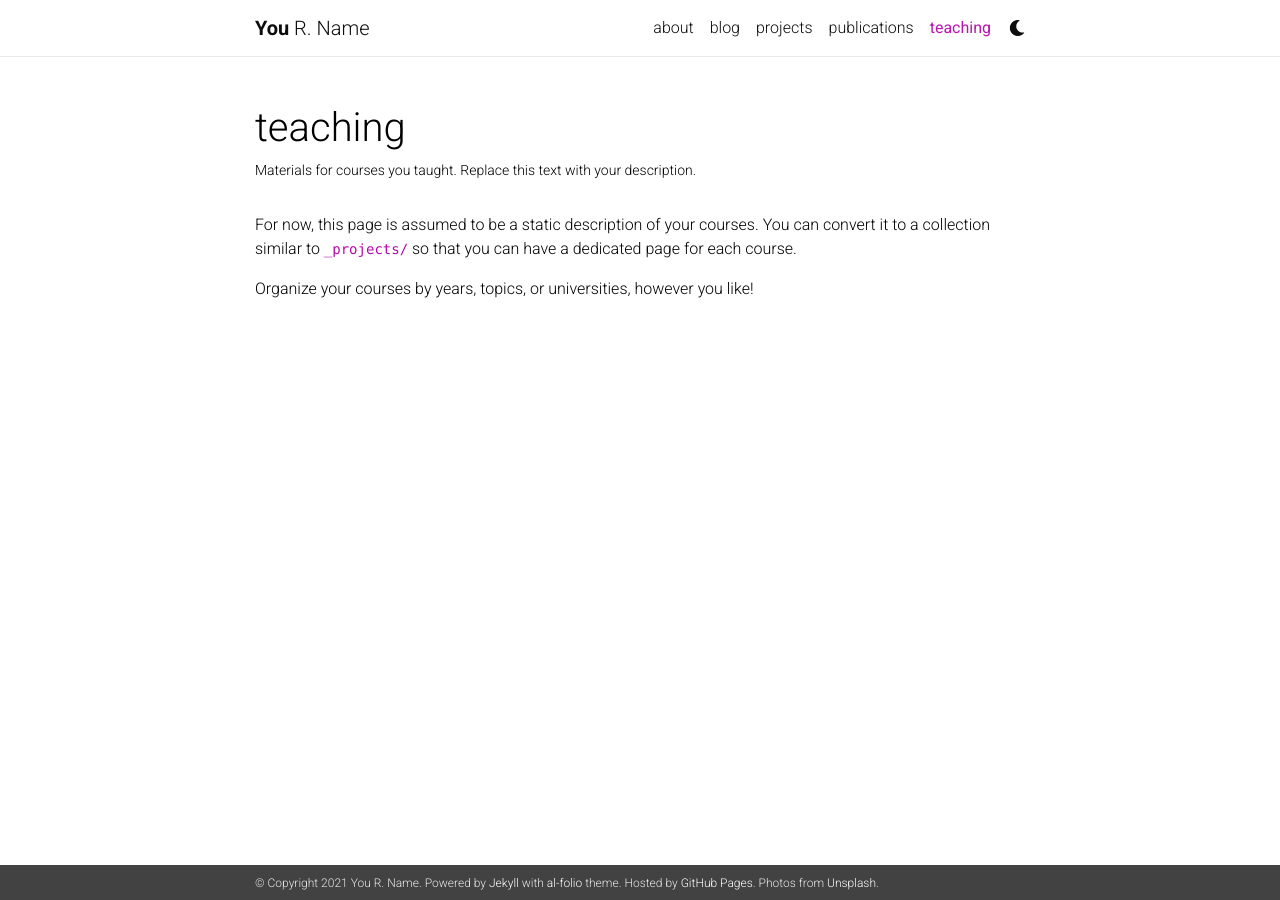
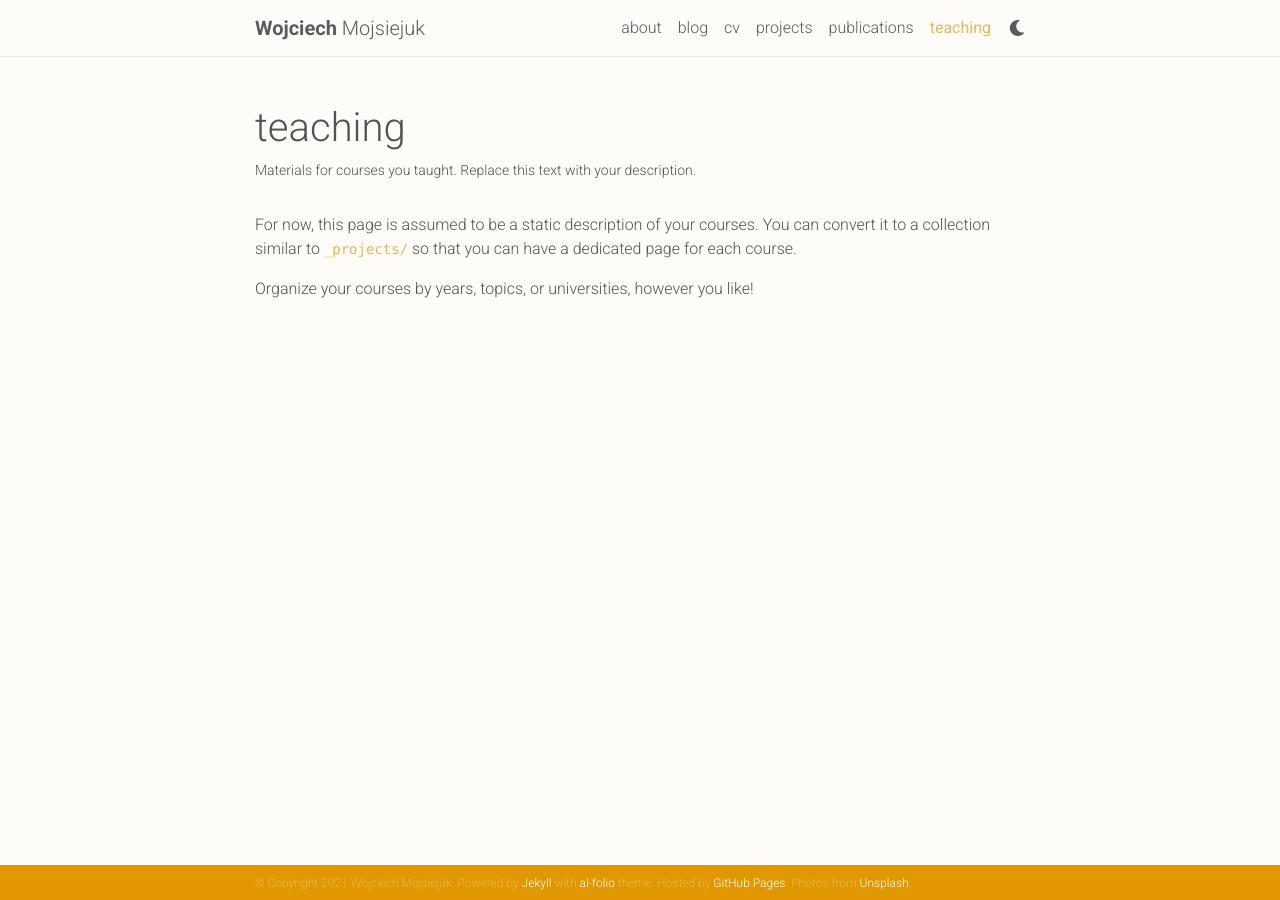
Before and after one commit to WojciechMojsiejuk/WojciechMojsiejuk.github.io, a Jekyll site: the page built from _pages/teaching.md, in a window 1280 px wide. Built offline with Jekyll 4.4.1, drawn with Linux system fonts in a browser that asks for light colours; nearby versions of some CDN libraries; a style sheet for code colours, icons or effects is not loaded.

Commit message:
update info

```diff
--- a/_config.yml
+++ b/_config.yml
@@ -3,10 +3,10 @@
 # -----------------------------------------------------------------------------
 
 title: blank # the website title (if blank, full name will be used instead)
-first_name: You
-middle_name: R.
-last_name: Name
-email: you@example.com
+first_name: Wojciech
+middle_name:
+last_name: Mojsiejuk
+email: wojciech@mojsiejuk.com
 description: > # the ">" symbol means to ignore newlines until "footer_text:"
   A simple, whitespace theme for academics. Based on [*folio](https://github.com/bogoli/-folio) design.
 footer_text: >
@@ -14,7 +14,7 @@ footer_text: >
   Hosted by <a href="https://pages.github.com/" target="_blank">GitHub Pages</a>.
   Photos from <a href="https://unsplash.com" target="_blank">Unsplash</a>.
 
-icon: 🔥 # the emoji used as the favicon
+icon: 👨‍💻 # the emoji used as the favicon
 url:  # the base hostname & protocol for your site
 baseurl: # the subpath of your site, e.g. /blog/
 last_updated: false # set to true if you want to display last updated in the footer
@@ -43,9 +43,9 @@ og_image: # The site-wide (default for all links) Open Graph preview image
 # Social integration
 # -----------------------------------------------------------------------------
 
-github_username: # your GitHub user name
+github_username: WojciechMojsiejuk # your GitHub user name
 twitter_username: # your Twitter handle
-linkedin_username: # your LinkedIn user name
+linkedin_username: wojciech-mojsiejuk-8a2a30b3 # your LinkedIn user name
 scholar_userid: # your Google Scholar ID
 orcid_id: # your ORCID ID
 medium_username: # your Medium username
@@ -53,7 +53,7 @@ quora_username: # your Quora username
 publons_id: # your ID on Publons
 research_gate_profile: # your profile on ResearchGate
 blogger_url: # your blogger URL
-work_url: # work page URL
+work_url: https://mooseinc.eu/ # work page URL
 keybase_username: # your keybase user name
 wikidata_id: # your wikidata id
 
@@ -101,7 +101,7 @@ news_limit: 5
 # Markdown and syntax highlight
 markdown: kramdown
 highlighter: rouge
-highlight_theme: github  # https://github.com/jwarby/jekyll-pygments-themes
+highlight_theme: zenburn  # https://github.com/jwarby/jekyll-pygments-themes
 kramdown:
   input: GFM
   syntax_highlighter_opts:
--- a/_sass/_themes.scss
+++ b/_sass/_themes.scss
@@ -3,14 +3,14 @@
  ******************************************************************************/
 
 :root {
-  --global-bg-color: #{$white-color};
-  --global-text-color: #{$black-color};
-  --global-theme-color: #{$purple-color};
-  --global-hover-color: #{$light-purple-color};
-  --global-footer-bg-color: #{$grey-color-dark};
-  --global-footer-text-color: #{$grey-color-light};
+  --global-bg-color: #{$promenado-white};
+  --global-text-color: #{$promenado-black};
+  --global-theme-color: #{$promenado-primary};
+  --global-hover-color: #{$promenado-primary-dark};
+  --global-footer-bg-color: #{$promenado-primary-dark};
+  --global-footer-text-color: #{$promenado-primary};
   --global-footer-link-color: #{$white-color};
-  --global-icon-color: #{$grey-color-dark};
+  --global-icon-color: #{$promenado-black};
 
   .fa-sun {
     display : none;
@@ -23,14 +23,14 @@
 }
 
 html[data-theme='dark'] {
-  --global-bg-color: #{$grey-color-dark};
-  --global-text-color: #{$grey-color-light};
-  --global-theme-color: #{$cyan-color};
-  --global-hover-color: #{$light-cyan-color};
+  --global-bg-color: #{$promenado-black};
+  --global-text-color: #{$promenado-white};
+  --global-theme-color: #{$promenado-dark};
+  --global-hover-color: #{$promenado-dark-light};
   --global-footer-bg-color: #{$grey-color-light};
   --global-footer-text-color: #{$grey-color-dark};
   --global-footer-link-color: #{$black-color};
-  --global-icon-color: navajowhite;
+  --global-icon-color: #{$promenado-white};
 
   .fa-sun {
     padding-left: 10px;
--- a/_sass/_variables.scss
+++ b/_sass/_variables.scss
@@ -30,3 +30,12 @@ $grey-color-dark:     darken($grey-color, 25%);
 
 $white-color: #ffffff !default;
 $black-color: #000000 !default;
+
+
+$promenado-white: #FEFCF8;
+$promenado-black:#535353;
+$promenado-primary-dark: #e19800;
+$promenado-primary: #e7b64e;
+$promenado-primary-light:#F2DFB7;
+$promenado-dark: #A29DFA;
+$promenado-dark-light:  #e9e7fe;
```
Also changed, not shown: _pages/about.md (+6 -6 lines), _pages/cv.md (added, +11 -0 lines), 1 other file.
